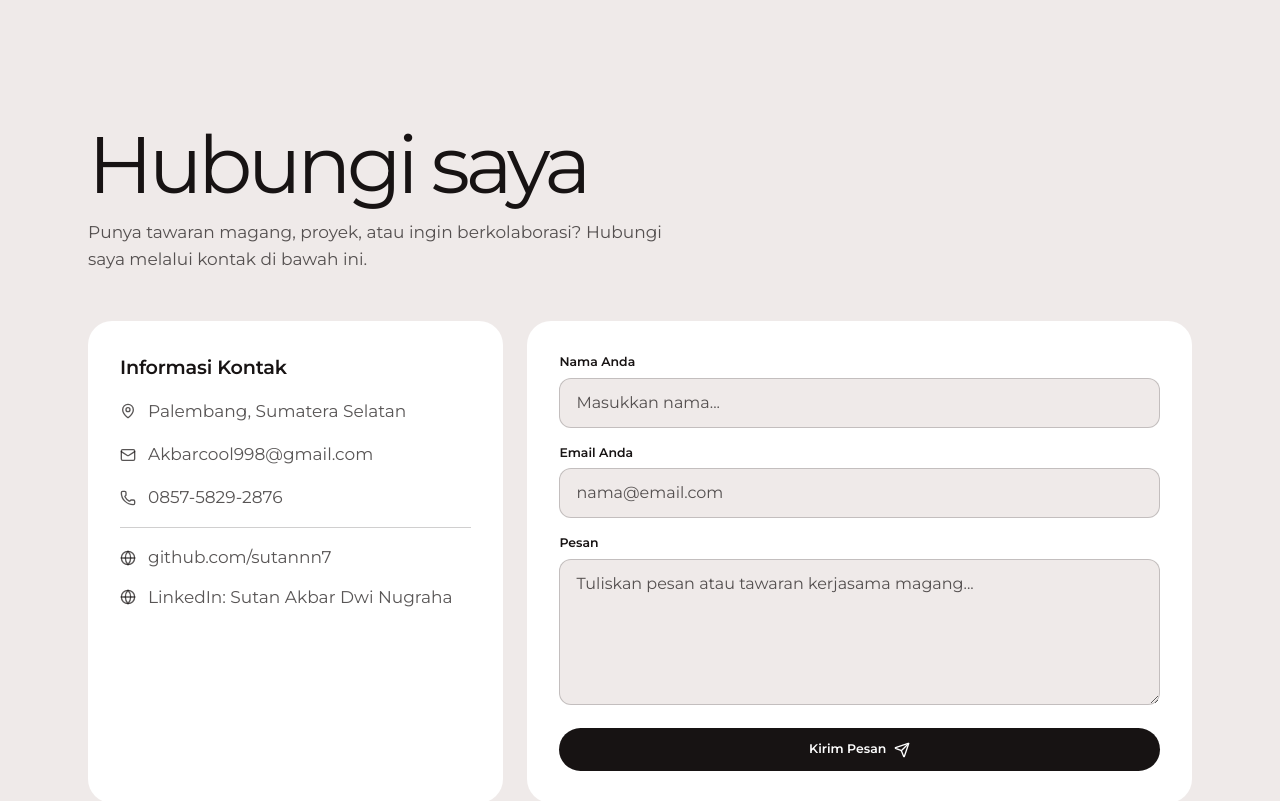
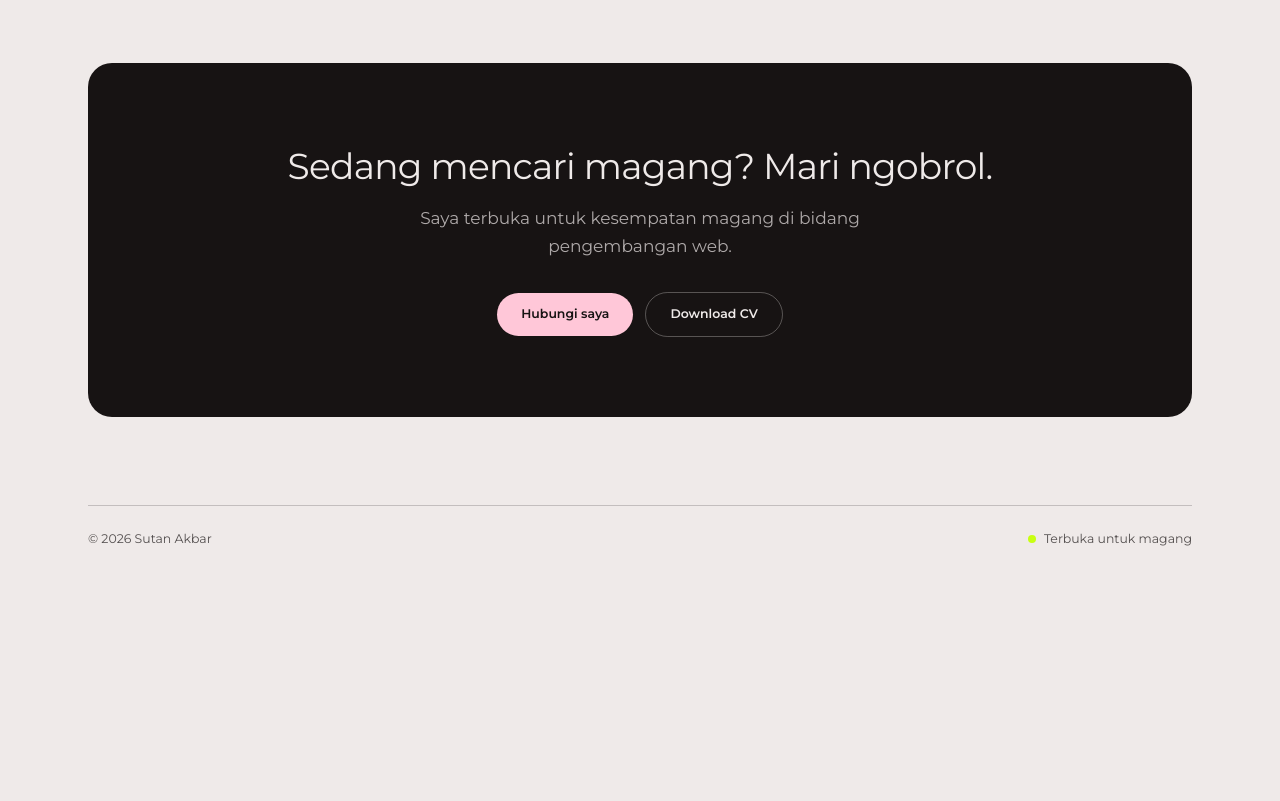
Before and after one commit to sutannn7/portofolio-nextjs, a Next.js app: page / in a window 1280 px wide. Shown: the part 2020-2821 px from the top of the page. After the commit the page ends 2672 px from the top, so only its background shows below. Built offline with nearby package versions, Linux system fonts and the light colour scheme.

Commit message:
fix: pulihkan ContactCta di Home

```diff
--- a/components/sections/home/ContactCta.tsx
+++ b/components/sections/home/ContactCta.tsx
@@ -1,174 +1,34 @@
-"use client";
-import { useState } from "react";
-import { motion, AnimatePresence } from "framer-motion";
-import { Mail, MapPin, Phone, Globe, Send } from "lucide-react";
-import Reveal from "@/components/Reveal";
+import Link from "next/link";
 
-type Status = "idle" | "sending" | "ok" | "error";
-
-const field =
-  "w-full rounded-skill border border-line bg-bg px-4 py-3 text-ink placeholder:text-ink-muted outline-none transition-colors focus:border-ink";
-
-const linkClass =
-  "flex items-center gap-3 text-body text-ink-muted transition-colors hover:text-ink";
-
-export default function ContactSection() {
-  const [status, setStatus] = useState<Status>("idle");
-
-  async function onSubmit(e: React.FormEvent<HTMLFormElement>) {
-    e.preventDefault();
-    const form = e.currentTarget;
-    setStatus("sending");
-    try {
-      const res = await fetch("https://formspree.io/f/xeaeeeyv", {
-        method: "POST",
-        headers: { Accept: "application/json" },
-        body: new FormData(form),
-      });
-      if (res.ok) {
-        setStatus("ok");
-        form.reset();
-      } else {
-        setStatus("error");
-      }
-    } catch {
-      setStatus("error");
-    }
-  }
-
+export default function ContactCta() {
   return (
-    <div className="mx-auto w-full max-w-6xl px-6 pb-16 pt-32">
-      <h1 className="text-h1 text-ink">Hubungi saya</h1>
-      <p className="mt-4 max-w-xl text-body text-ink-muted">
-        Punya tawaran magang, proyek, atau ingin berkolaborasi? Hubungi saya
-        melalui kontak di bawah ini.
-      </p>
-
-      <div className="mt-12 grid gap-6 md:grid-cols-[1fr_1.6fr]">
-        <Reveal from="left" delay={0.1}>
-          <div className="h-full space-y-4 rounded-3xl bg-surface p-8">
-            <h3 className="text-h3 font-semibold text-ink">Informasi Kontak</h3>
-            <p className="flex items-center gap-3 text-body text-ink-muted">
-              <MapPin className="h-4 w-4 shrink-0" /> Palembang, Sumatera
-              Selatan
-            </p>
-            <a href="mailto:Akbarcool998@gmail.com" className={linkClass}>
-              <Mail className="h-4 w-4 shrink-0" /> Akbarcool998@gmail.com
-            </a>
-            <a href="tel:+6285758292876" className={linkClass}>
-              <Phone className="h-4 w-4 shrink-0" /> 0857-5829-2876
-            </a>
-            <div className="space-y-3 border-t border-line pt-4">
-              <a
-                href="https://github.com/sutannn7"
-                target="_blank"
-                rel="noopener noreferrer"
-                className={linkClass}
-              >
-                <Globe className="h-4 w-4 shrink-0" /> github.com/sutannn7
-              </a>
-              <a
-                href="https://www.linkedin.com/in/sutan-akbar-dwi-nugraha-193010442"
-                target="_blank"
-                rel="noopener noreferrer"
-                className={linkClass}
-              >
-                <Globe className="h-4 w-4 shrink-0" /> LinkedIn: Sutan Akbar Dwi
-                Nugraha
-              </a>
-            </div>
-          </div>
-        </Reveal>
-
-        <Reveal from="right" delay={0.2}>
-          <form
-            onSubmit={onSubmit}
-            className="space-y-4 rounded-3xl bg-surface p-8"
+    <section
+      aria-labelledby="cta-title"
+      className="mx-auto w-full max-w-6xl px-6 py-16"
+    >
+      <div className="rounded-3xl bg-ink px-8 py-14 text-center md:px-16 md:py-20">
+        <h2 id="cta-title" className="text-h2 text-bg">
+          Sedang mencari magang? Mari ngobrol.
+        </h2>
+        <p className="mx-auto mt-4 max-w-xl text-body text-bg/70">
+          Saya terbuka untuk kesempatan magang di bidang pengembangan web.
+        </p>
+        <div className="mt-8 flex flex-wrap items-center justify-center gap-3">
+          <Link
+            href="/contact"
+            className="rounded-pill bg-highlight px-6 py-3 text-label font-semibold text-ink transition-opacity duration-200 hover:opacity-85"
           >
-            <div>
-              <label
-                htmlFor="name"
-                className="mb-1.5 block text-label font-semibold text-ink"
-              >
-                Nama Anda
-              </label>
-              <input
-                id="name"
-                name="name"
-                required
-                placeholder="Masukkan nama..."
-                className={field}
-              />
-            </div>
-            <div>
-              <label
-                htmlFor="email"
-                className="mb-1.5 block text-label font-semibold text-ink"
-              >
-                Email Anda
-              </label>
-              <input
-                id="email"
-                name="email"
-                type="email"
-                required
-                placeholder="nama@email.com"
-                className={field}
-              />
-            </div>
-            <div>
-              <label
-                htmlFor="message"
-                className="mb-1.5 block text-label font-semibold text-ink"
-              >
-                Pesan
-              </label>
-              <textarea
-                id="message"
-                name="message"
-                required
-                rows={5}
-                placeholder="Tuliskan pesan atau tawaran kerjasama magang..."
-                className={field}
-              />
-            </div>
-
-            <button
-              type="submit"
-              disabled={status === "sending"}
-              className="flex w-full items-center justify-center gap-2 rounded-pill bg-ink py-3 text-label font-semibold text-surface transition-opacity hover:opacity-85 disabled:opacity-50"
-            >
-              {status === "sending" ? "Mengirim..." : "Kirim Pesan"}
-              <Send className="h-4 w-4" />
-            </button>
-
-            <AnimatePresence mode="wait">
-              {status === "ok" && (
-                <motion.p
-                  key="ok"
-                  initial={{ opacity: 0, y: 8 }}
-                  animate={{ opacity: 1, y: 0 }}
-                  exit={{ opacity: 0 }}
-                  className="rounded-skill bg-highlight px-4 py-3 text-center text-label text-ink"
-                >
-                  Terkirim! Terima kasih, saya akan segera membalas.
-                </motion.p>
-              )}
-              {status === "error" && (
-                <motion.p
-                  key="er"
-                  initial={{ opacity: 0, y: 8 }}
-                  animate={{ opacity: 1, y: 0 }}
-                  exit={{ opacity: 0 }}
-                  className="text-center text-label text-ink"
-                >
-                  Gagal mengirim, coba lagi.
-                </motion.p>
-              )}
-            </AnimatePresence>
-          </form>
-        </Reveal>
+            Hubungi saya
+          </Link>
+          <a
+            href="/cv.pdf"
+            download
+            className="rounded-pill border border-bg/30 px-6 py-3 text-label font-semibold text-bg transition-opacity duration-200 hover:opacity-70"
+          >
+            Download CV
+          </a>
+        </div>
       </div>
-    </div>
+    </section>
   );
 }
```
